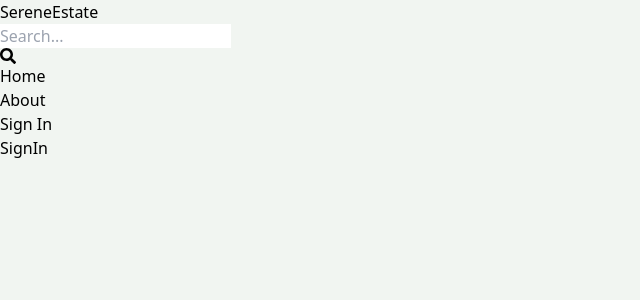
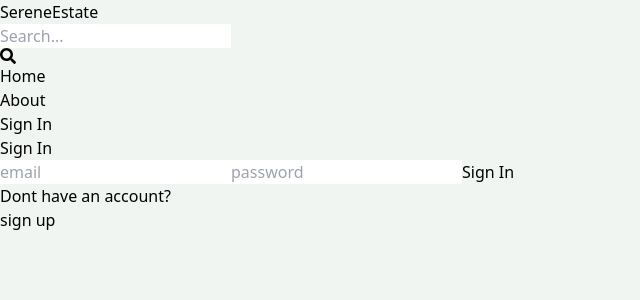
Before and after one commit to mkhan141225/Real-estate-MERN, a React (Vite) app in the folder client/: page /sign-in in a window 1280 px wide. Shown: the top 300 px of the page, without its empty margins (0-640 px from the left). Built offline with nearby package versions, Linux system fonts and the light colour scheme.

Commit message:
added redux-toolkit

```diff
--- a/client/package.json
+++ b/client/package.json
@@ -11,10 +11,12 @@
     "start": "npm run dev"
   },
   "dependencies": {
+    "@reduxjs/toolkit": "^1.9.7",
     "axios": "^1.5.1",
     "react": "^18.2.0",
     "react-dom": "^18.2.0",
     "react-icons": "^4.11.0",
+    "react-redux": "^8.1.3",
     "react-router-dom": "^6.16.0"
   },
   "devDependencies": {
--- a/client/src/main.jsx
+++ b/client/src/main.jsx
@@ -3,13 +3,19 @@
 import App from './App.jsx'
 import './index.css'
 import {BrowserRouter as Router} from 'react-router-dom'
+import store from './redux/store.js'
+import {Provider} from 'react-redux'
+
 
 ReactDOM.createRoot(document.getElementById('root')).render(
   <React.StrictMode>
+    <Provider store={store}>
     <Router>
     <App />
 
     </Router>
+    </Provider>
+
 
   </React.StrictMode>,
 )
--- a/client/src/pages/SignIn.jsx
+++ b/client/src/pages/SignIn.jsx
@@ -1,8 +1,89 @@
-import React from 'react'
+import React, { useState } from 'react'
+import { Link, useNavigate } from 'react-router-dom'
+import {useDispatch ,useSelector} from 'react-redux'
+import { signInStart,signInSuccess,signInFailure } from '../redux/user/userSlice'
+
 
 const SignIn = () => {
+  const [formData, setFormData] = useState({})
+  // const [error, setError] = useState(null)
+  // const [loading, setLoading] = useState(false)
+  const{loading,error}=useSelector((state)=>state.user)
+  const navigate = useNavigate()
+  const dispatch = useDispatch()
+
+  const handleChange = (e) => {
+    setFormData({
+      ...formData,
+      [e.target.id]: e.target.value,
+    });
+  };
+
+
+  const handleSubmit = async (e) => {
+    e.preventDefault();
+
+    try {
+      dispatch(signInStart())
+      const res = await fetch('/api/auth/signin', {
+        method: 'POST',
+        headers: {
+          'Content-Type': 'application/json',
+        },
+        body: JSON.stringify(formData),
+      }
+
+      );
+
+      const data = await res.json()
+      console.log(data)
+      if (data.success == false) {
+        // setLoading(false)
+        // setError(data.message)
+        dispatch(signInFailure(data.message))
+        return
+      }
+
+      // setLoading(false)
+      // setError(null)
+      dispatch(signInSuccess(data))
+      navigate('/');
+
+    } catch (error) {
+      console.log(error)
+      // setLoading(false)
+      // setError(error.message)
+      dispatch(signInFailure(error.message))
+
+    }
+  };
+
+
   return (
-    <div>SignIn</div>
+    <div className='p-3 max-w-lg mx-auto'>
+
+      <h1 className='text-3xl text-center font-semibold my-7' >Sign In</h1>
+      <form className='flex flex-col gap-4' onSubmit={handleSubmit} >
+
+
+        <input type="text" placeholder="email" className="border p-3 rounded-lg" onChange={handleChange} id="email" />
+        <input type="text" placeholder="password" className="border p-3 rounded-lg" onChange={handleChange} id="password" />
+        <button disabled={loading} className='bg-slate-700 text-white py-3
+rounded-lg uppercase
+hover:opacity-95 disabled:opacity-80' >{loading ? 'loading' : 'Sign In'}</button>
+
+
+      </form>
+
+      <div className=' flex gap-2 mt-2'>
+        <p>Dont have an account?</p>
+
+        <Link to={'/sign-up'}><span className='text-blue-700'>sign up</span></Link>
+      </div>
+      {error && <p className='text-red-600 uppercase text-center text-lg my-6'>{error}</p>}
+
+
+    </div>
   )
 }
 
--- a/client/src/pages/SignUp.jsx
+++ b/client/src/pages/SignUp.jsx
@@ -44,7 +44,7 @@
       navigate('/sign-in');
 
     } catch (error) {
-      console.log(error)
+      console.log(error.message)
       setLoading(false)
       setError(error.message)
 
--- /dev/null
+++ b/client/src/redux/store.js
@@ -0,0 +1,14 @@
+
+import { configureStore } from '@reduxjs/toolkit'
+
+import userReducer from './user/userSlice'
+
+
+const store = configureStore({
+  reducer: {user:userReducer},
+  middleware:(getDefaultMiddleware)=>getDefaultMiddleware({
+    serializableCheck:false
+  })
+})
+
+export default store
--- /dev/null
+++ b/client/src/redux/user/userSlice.js
@@ -0,0 +1,29 @@
+import { createSlice } from "@reduxjs/toolkit";
+
+const initialState = {
+  currentUser: null,
+  error: null,
+  loading: false,
+};
+
+const userSlice = createSlice({
+  name: "user",
+  initialState,
+  reducers: {
+    signInStart: (state) => {
+      state.loading = true;
+    },
+    signInSuccess: (state, action) => {
+      state.currentUser = action.payload;
+      state.loading = false;
+      state.error = null;
+    },
+    signInFailure: (state, action) => {
+      state.error = action.payload;
+      state.loading = false;
+    },
+  },
+});
+
+export const {signInStart,signInFailure,signInSuccess} = userSlice.actions;
+export default userSlice.reducer
```
Also changed, not shown: 2 other files (tests, documents, lock files or other folders).
